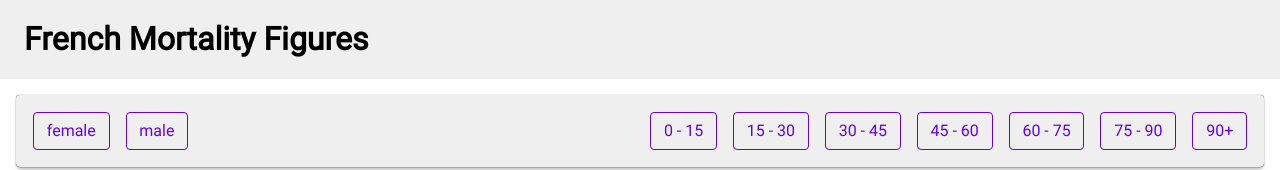
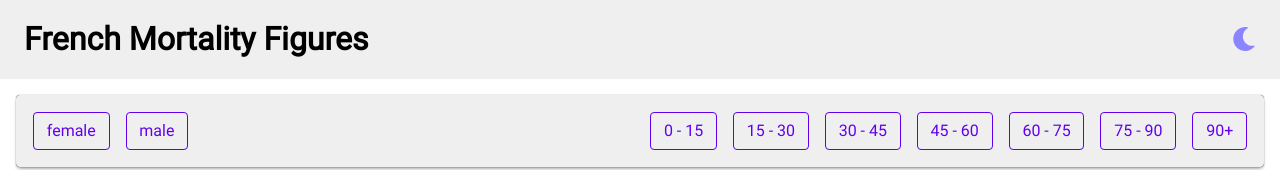
Before and after one commit to revolunet/deaths, a Next.js app: page / in a window 1280 px wide. Shown: the top 170 px of the page. Built offline with nearby package versions, Linux system fonts and the light colour scheme.

Commit message:
Add theme switch.

```diff
--- a/package.json
+++ b/package.json
@@ -20,6 +20,7 @@
     "react": "^17.0.1",
     "react-chartjs-2": "^2.11.1",
     "react-dom": "^17.0.1",
+    "react-icons": "^4.2.0",
     "sass": "^1.32.6",
     "swr": "^0.4.1"
   },
--- a/src/components/Header.tsx
+++ b/src/components/Header.tsx
@@ -1,6 +1,9 @@
+import Switch from "@/components/Switch"
+
 const Header = () => (
   <div className="header">
     <h1>French Mortality Figures</h1>
+    <Switch />
   </div>
 )
 
--- /dev/null
+++ b/src/components/Switch.tsx
@@ -0,0 +1,18 @@
+import { useTheme } from "next-themes"
+import { FaMoon, FaSun } from "react-icons/fa"
+
+const Switch = () => {
+  const { resolvedTheme: theme, setTheme } = useTheme()
+
+  return (
+    <div className="switch">
+      {theme === "dark" ? (
+        <FaSun color="#8a85ff" size={24} onClick={() => setTheme("light")} />
+      ) : (
+        <FaMoon color="#8a85ff" size={24} onClick={() => setTheme("dark")} />
+      )}
+    </div>
+  )
+}
+
+export default Switch
--- a/src/styles/components/header.scss
+++ b/src/styles/components/header.scss
@@ -2,6 +2,9 @@
 @use "../utils/theme";
 
 .header {
+  display: flex;
+  align-items: center;
+  justify-content: space-between;
   @include box.padding(0.5, 1.5);
 }
 
--- /dev/null
+++ b/src/styles/components/switch.scss
@@ -0,0 +1,6 @@
+.switch {
+  display: flex;
+  cursor: pointer;
+  align-items: center;
+  justify-content: center;
+}
--- a/src/styles/index.scss
+++ b/src/styles/index.scss
@@ -5,6 +5,7 @@
 @use "components/panel";
 @use "components/button";
 @use "components/header";
+@use "components/switch";
 @use "components/buttons";
 
 @use "views/deaths";
--- a/src/styles/main.scss
+++ b/src/styles/main.scss
@@ -16,14 +16,14 @@ button {
   font-family: "Roboto";
 }
 
-@media (prefers-color-scheme: dark) {
+[data-theme="dark"] {
   body {
     color: theme.color("color", "dark");
     background-color: theme.color("background", "dark");
   }
 }
 
-@media (prefers-color-scheme: light) {
+[data-theme="light"] {
   body {
     color: theme.color("color");
     background-color: theme.color("background");
--- a/src/styles/utils/box.scss
+++ b/src/styles/utils/box.scss
@@ -1,5 +1,4 @@
 @use "sass:list";
-// @use "sass:meta";
 $base-radius: 4px;
 $base-spacing: 1rem;
 
@@ -12,7 +11,6 @@ $base-spacing: 1rem;
 }
 
 @mixin margin($args...) {
-  @debug $args;
   margin: combine($args);
 }
 
--- a/src/styles/utils/theme.scss
+++ b/src/styles/utils/theme.scss
@@ -36,7 +36,7 @@ $scheme: (
 @mixin apply($selector) {
   $modes: dark, light;
   @each $mode in $modes {
-    @media (prefers-color-scheme: $mode) {
+    [data-theme="#{$mode}"] {
       #{$selector} {
         @content ($mode);
       }
```
Also changed, not shown: 1 other file (tests, documents, lock files or other folders).
